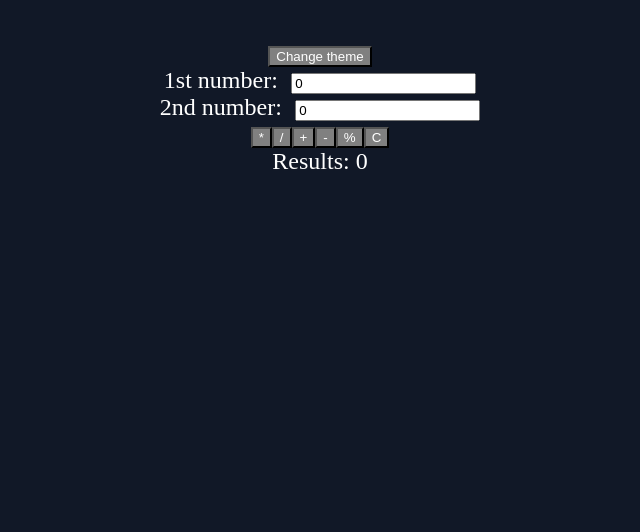
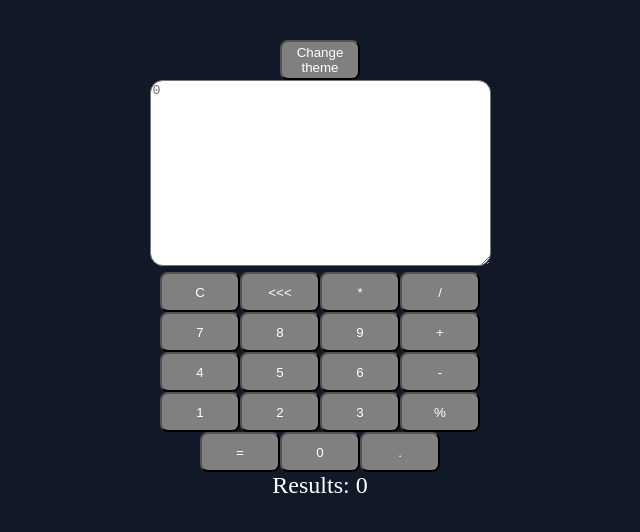
Before and after one commit to OlegAleksashov/calculator, a React (Create React App) app: page / in a window 1280 px wide. Shown: the top 532 px of the page, without its empty margins (320-960 px from the left). Built offline with nearby package versions, Linux system fonts and the light colour scheme.

Commit message:
Added additional buttons, useContext

```diff
--- a/src/componets/ButtonIcon/ButtonIcon.js
+++ b/src/componets/ButtonIcon/ButtonIcon.js
@@ -3,7 +3,7 @@ import { ThemeContext } from '../../context/ThemeContext';
 import './ButtonIcon.css'
 
 export const ButtonIcon = () => {
-    const [ theme, setTheme ] = useContext(ThemeContext);
+    const { theme, setTheme } = useContext(ThemeContext);
 
     return (
       <button
--- /dev/null
+++ b/src/componets/ButtonNumber/ButtonNumber.js
@@ -0,0 +1,9 @@
+import React from 'react'
+
+const ButtonNumber = ({title, handler}) => {
+  return (
+    <button className='button' onClick={() => handler(title)}>{title}</button>
+  )
+}
+
+export default ButtonNumber
--- a/src/componets/CalcHandlerBtn/CalcHandlerBtn.css
+++ b/src/componets/CalcHandlerBtn/CalcHandlerBtn.css
@@ -0,0 +1,5 @@
+.button {
+    width: 5rem;
+    height: 2.5rem;
+    border-radius: 0.5rem;
+}
--- a/src/componets/CalcHandlerBtn/CalcHandlerBtn.js
+++ b/src/componets/CalcHandlerBtn/CalcHandlerBtn.js
@@ -1,4 +1,5 @@
 import React from 'react'
+import './CalcHandlerBtn.css'
 
 const CalcHandlerBtn = ({title, handler}) => {
   return (
--- a/src/componets/Calculation/Calculation.js
+++ b/src/componets/Calculation/Calculation.js
@@ -4,32 +4,48 @@ import CalcHandlerBtn from '../CalcHandlerBtn/CalcHandlerBtn'
 import InputValue from '../InputValue/InputValue';
 import { CalculationContext } from '../../context/CalculationContext';
 import { ButtonIcon } from '../ButtonIcon/ButtonIcon';
+import ButtonNumber from '../ButtonNumber/ButtonNumber';
 
 const Calculation = () => {
   const { firstNumber,
-          secondNumber,
           setFirstNumdber,
-          setSecondNumdber,
           handleDelete,
           handleDevide,
           handleMinus,
           handleMultiply,
           handlePercentage,
           handlePlus,
-          result
+          result,
+          handleDrawNumber
         } = useContext(CalculationContext);
 
   return (
     <div className='calc'>
       <ButtonIcon/>
-      <InputValue value={firstNumber} handler={(event) => setFirstNumdber(event.target.value)} title={'1st number:'}/>
-      <InputValue value={secondNumber} handler={(event) => setSecondNumdber(event.target.value)} title={'2nd number:'}/>
+      <InputValue value={firstNumber} handler={(event) => setFirstNumdber(event.target.value)}/>
+      <CalcHandlerBtn title={'C'} handler={handleDelete}/>
+      <CalcHandlerBtn title={'<<<'} handler={() => {}}/>
       <CalcHandlerBtn title={'*'} handler={handleMultiply}/>
       <CalcHandlerBtn title={'/'} handler={handleDevide}/>
+      <br/>
+      <ButtonNumber title={'7'} handler={handleDrawNumber}/>
+      <ButtonNumber title={'8'} handler={handleDrawNumber}/>
+      <ButtonNumber title={'9'} handler={handleDrawNumber}/>
       <CalcHandlerBtn title={'+'} handler={handlePlus}/>
+      <br/>
+      <ButtonNumber title={'4'} handler={handleDrawNumber}/>
+      <ButtonNumber title={'5'} handler={handleDrawNumber}/>
+      <ButtonNumber title={'6'} handler={handleDrawNumber}/>
       <CalcHandlerBtn title={'-'} handler={handleMinus}/>
+      <br/>
+      <ButtonNumber title={'1'} handler={handleDrawNumber}/>
+      <ButtonNumber title={'2'} handler={handleDrawNumber}/>
+      <ButtonNumber title={'3'} handler={handleDrawNumber}/>
       <CalcHandlerBtn title={'%'} handler={handlePercentage}/>
-      <CalcHandlerBtn title={'C'} handler={handleDelete}/>
+      <br/>
+      <CalcHandlerBtn title={'='} handler={() => {}}/>
+      <ButtonNumber title={'0'} handler={handleDrawNumber}/>
+      <CalcHandlerBtn title={'.'} handler={handlePercentage}/>
       <Results result={result}/>
     </div>
   )
--- /dev/null
+++ b/src/componets/InputValue/InputValue.css
@@ -0,0 +1,3 @@
+.field {
+    border-radius: 0.8rem;
+}
--- a/src/componets/InputValue/InputValue.js
+++ b/src/componets/InputValue/InputValue.js
@@ -1,10 +1,10 @@
 import React from 'react'
+import './InputValue.css'
 
 const InputValue = ({value, handler, title}) => {
   return (
-    <div>
-      <label>{title}</label>
-      <input value={value} onChange={handler}/>
+    <div className='input'>
+      <textarea id='output' className='field' cols={40} rows={12} value={value} onChange={handler} placeholder='0'/>
     </div>
   )
 }
--- a/src/context/CalculationContext.js
+++ b/src/context/CalculationContext.js
@@ -4,7 +4,7 @@ import React from 'react'
 export const CalculationContext = createContext();
 
 export const CalculationProvider = ({children}) => {
-  const [firstNumber, setFirstNumdber] = useState(0);
+  const [firstNumber, setFirstNumdber] = useState('');
   const [secondNumber, setSecondNumdber] = useState(0);
   const [result, setResult] = useState(0);
 
@@ -29,17 +29,21 @@ export const CalculationProvider = ({children}) => {
   }
 
   const handleDelete = () => {
-    setFirstNumdber(0);
+    setFirstNumdber('');
     setSecondNumdber(0);
     setResult(0);
   }
+
+  const handleDrawNumber = (number) => {
+    setFirstNumdber(firstNumber + number);
+  }
+
   return (
     <CalculationContext.Provider
       value={{
+        handleDrawNumber,
         firstNumber,
         setFirstNumdber,
-        secondNumber,
-        setSecondNumdber,
         handleMultiply,
         handleDelete,
         handleDevide,
--- a/src/context/ThemeContext.js
+++ b/src/context/ThemeContext.js
@@ -18,7 +18,7 @@ export const ThemeContextProvider = ({children}) => {
     //   };
 
     return (
-        <ThemeContext.Provider value={[ theme, setTheme ]}>
+        <ThemeContext.Provider value={{theme, setTheme}}>
             {children}
         </ThemeContext.Provider>
     )
--- a/src/index.js
+++ b/src/index.js
@@ -1,6 +1,6 @@
 import React from 'react';
 import ReactDOM from 'react-dom/client';
-import App from '../src/componets/App';
+import App from '../src/componets/App/App';
 
 const root = ReactDOM.createRoot(document.getElementById('root'));
 root.render(
```
Also changed, not shown: src/componets/App/App.js (renamed from src/componets/App.js, +4 -4 lines), src/componets/App/App.css (renamed from src/App.css).
